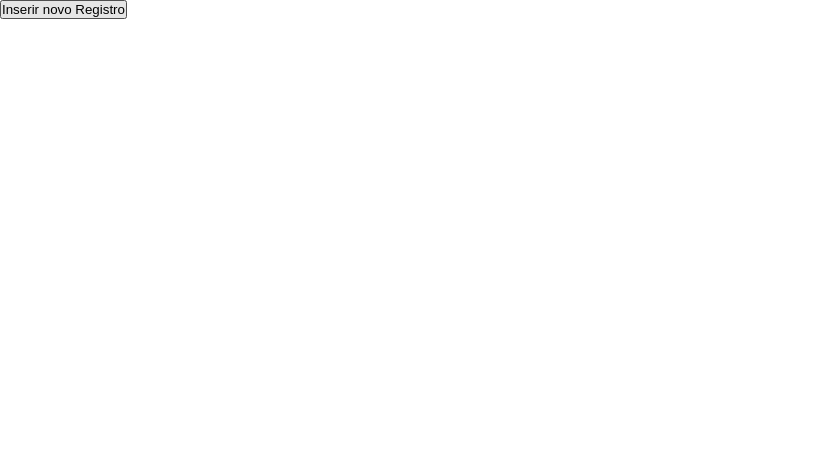
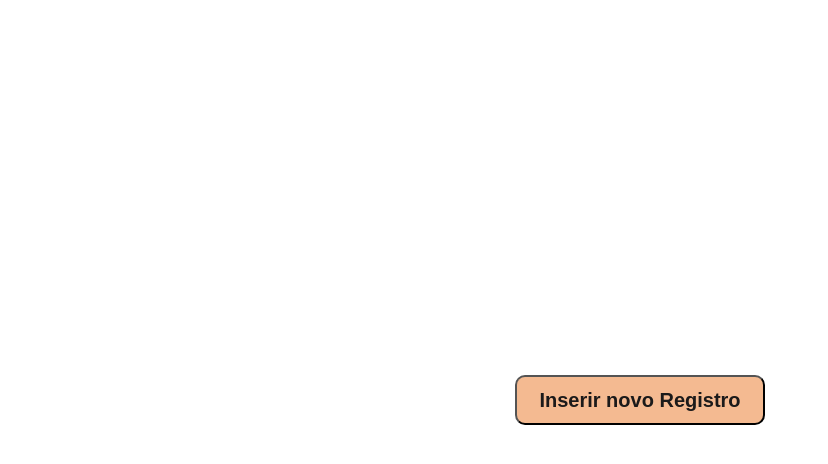
Before and after one commit to josantanareal/opentech, a plain HTML site: page novo-formulario.html in a window 1280 px wide. Shown: the whole page, without its empty margins (0-828 px from the left). Drawn offline with Linux system fonts and the light colour scheme.

Commit message:
Update style.css

```diff
--- a/style.css
+++ b/style.css
@@ -2,6 +2,33 @@
     margin: 0;
     padding: 0;
     box-sizing: border-box;
+}
+
+.btn-voltar {
+    display: flex;
+    justify-content: center;
+    align-items: center;
+    width: 100vw;
+    height: 100vh;
+}
+
+#voltarPagina{
+    width: 250px;
+    height: 50px;
+    background-color: rgb(244, 186, 145);
+    color: rgb(27, 26, 26);
+    font-size: 20px;
+    border-radius: 10px;
+    font-weight: 900;
+    cursor: pointer;
+    transition: .2s;
+}
+
+#voltarPagina:hover{
+    background-color: rgb(235, 102, 7);
+    width: 270px;
+    height: 70px;
+    font-size: 21px;
 }
 
 .principal{
```
